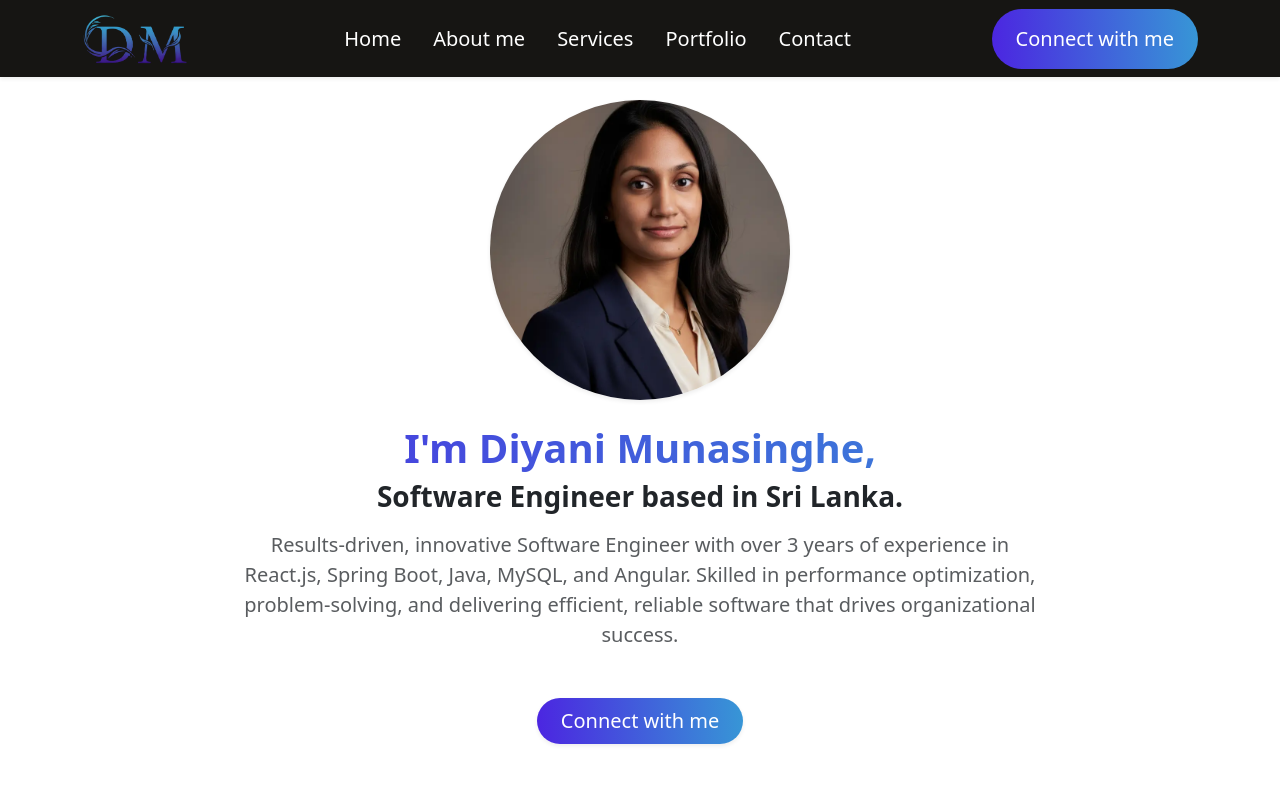
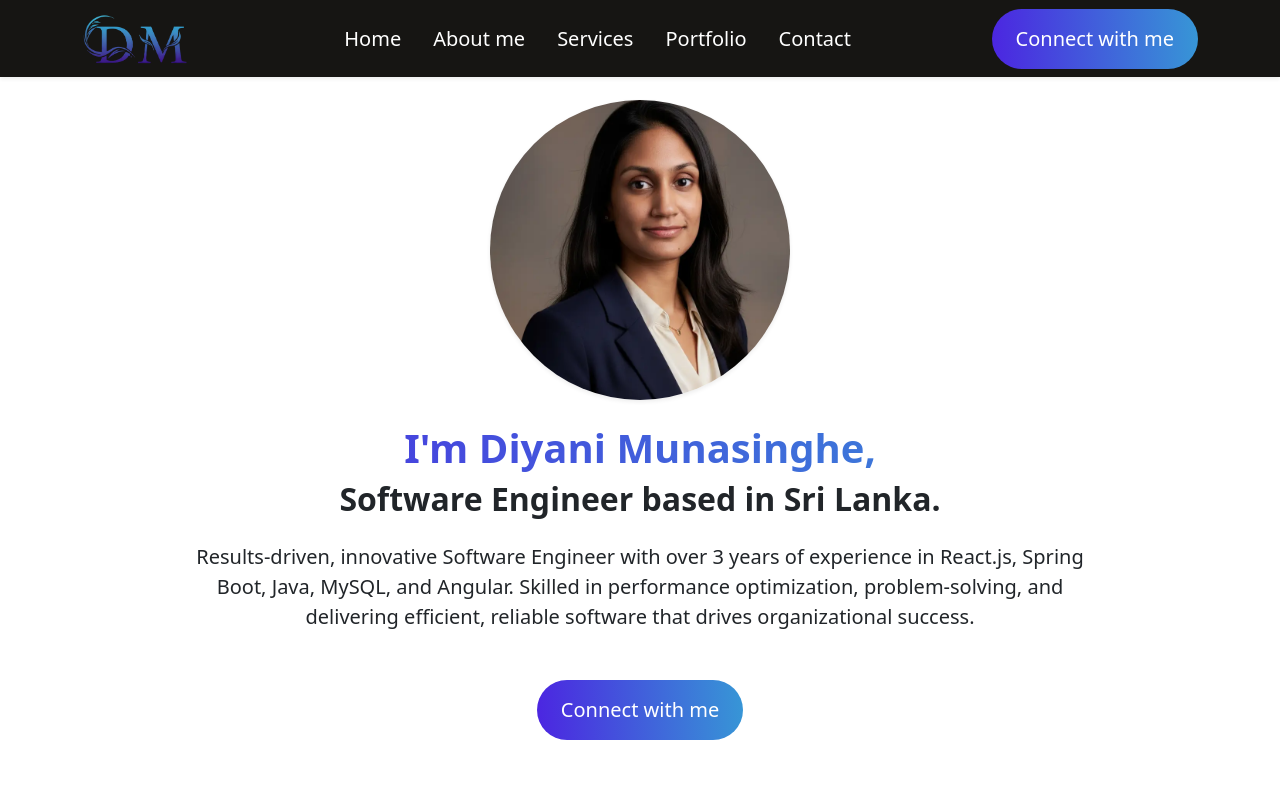
Before and after one commit to DiyaniDilaksha/Diyani-Dilaksha-Portfolio, a React (Vite) app: page / in a window 1280 px wide. Shown: the top 800 px of the page. Built offline with nearby package versions, Linux system fonts and the light colour scheme.

Commit message:
update hero section

```diff
--- a/src/components/HeroSection.jsx
+++ b/src/components/HeroSection.jsx
@@ -21,11 +21,13 @@ const Hero = () => {
         />
       </div>
 
-      <div className="container-fluid w-100 w-lg-75 px-2">
-        <h2 className="custom-name display-6 fw-bold">I'm Diyani Munasinghe,</h2>
-        <h2 className="h3 fw-semibold mb-3">Software Engineer based in Sri Lanka.</h2>
+     {/* Use 'container' to auto-manage margins and 'w-100' to ensure it uses the space */}
+<div className="container w-100 px-3">
+  <h2 className="custom-name">I'm Diyani Munasinghe,</h2>
+  <h2 className="fw-bold mb-4">Software Engineer based in Sri Lanka.</h2>
 
-        <p className="mb-5 fs-5 fs-md-5 text-muted mx-auto" style={{ maxWidth: "800px" }}>
+  {/* We limit the width of the paragraph specifically so it doesn't get too long to read */}
+  <p className="mb-5 fs-5 mx-auto" style={{ maxWidth: "900px" }}>
     Results-driven, innovative Software Engineer with over 3 years of
     experience in React.js, Spring Boot, Java, MySQL, and Angular. Skilled
     in performance optimization, problem-solving, and delivering
@@ -33,7 +35,7 @@ const Hero = () => {
   </p>
 
   <div>
-          <a className="btn connect-btn px-4 py-2 fs-5 shadow-sm" href="#contact">
+    <a className="btn connect-btn px-4 fs-5" href="#contact">
       Connect with me
     </a>
   </div>
```
Lines whose indentation alone changed are shown as unchanged.
